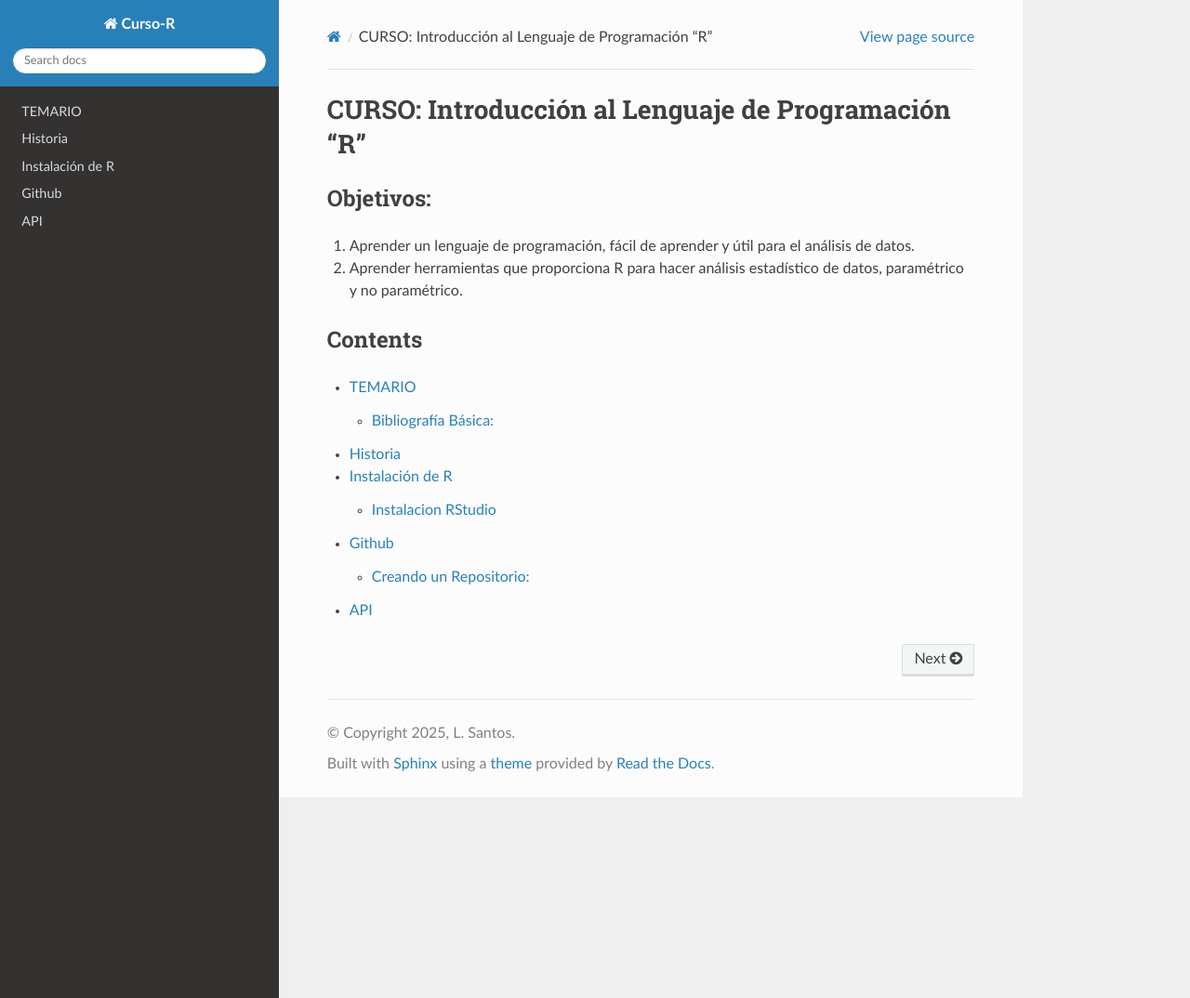
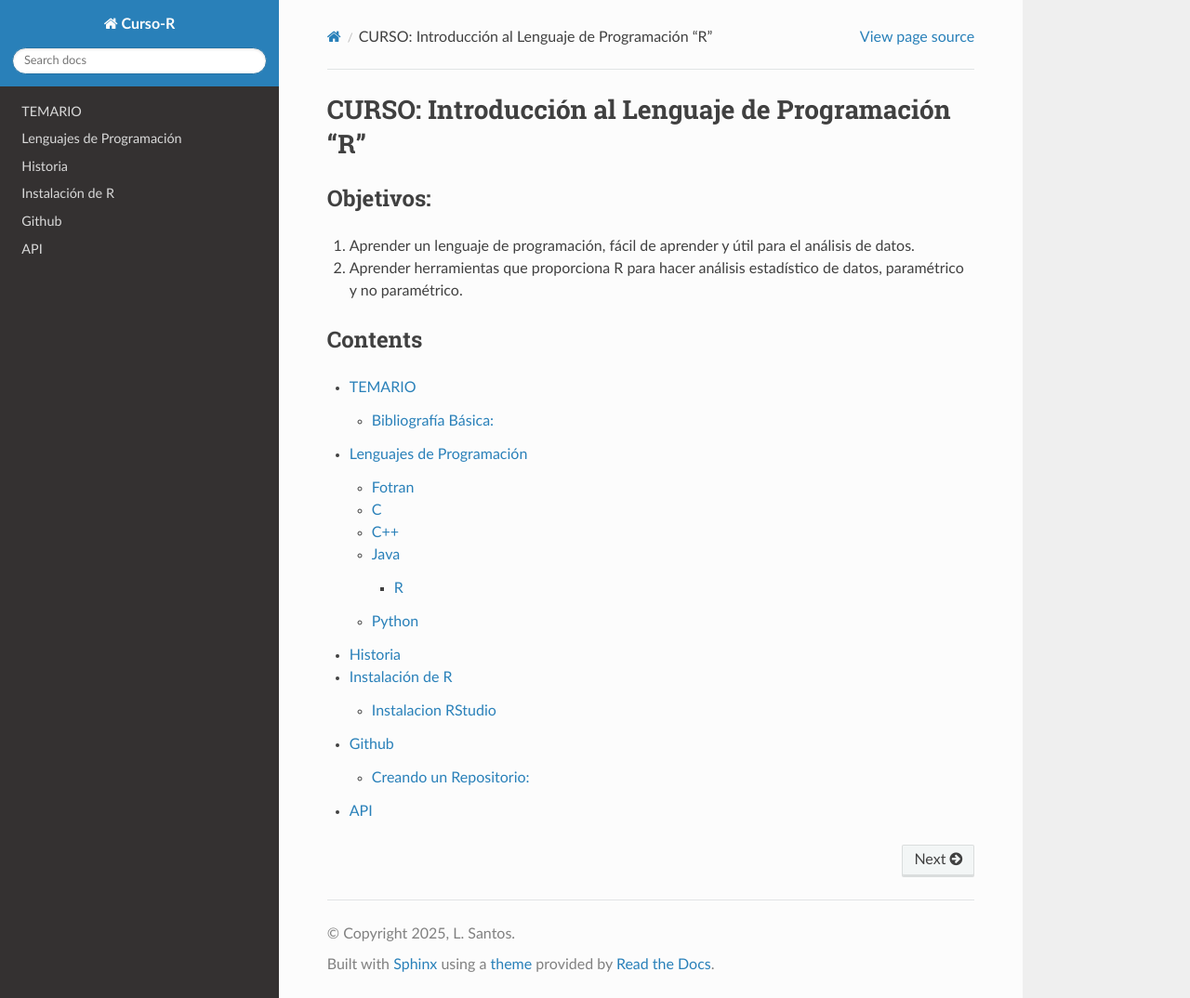
Before and after one commit to matecom57/santosg57-curso-r, a Sphinx documentation site: the page built from docs/source/index.rst, in a window 1280 px wide and 1074 px high. Shown: the whole window at 93% size. Built offline with Sphinx 7.4.7 and the Read the Docs theme 3.1.0, drawn with Linux system fonts in a browser that asks for light colours; pages that are not in the unit, such as notebooks, are missing from menus.

Commit message:
Test comité

```diff
--- a/docs/source/index.rst
+++ b/docs/source/index.rst
@@ -15,6 +15,7 @@ Contents
 .. toctree::
 
    temario
+   lenguajes-program/Lenguajes_Programacion
    historia-instalacion/historia
    historia-instalacion/instalacion
    gitdoc/github-doc
```
